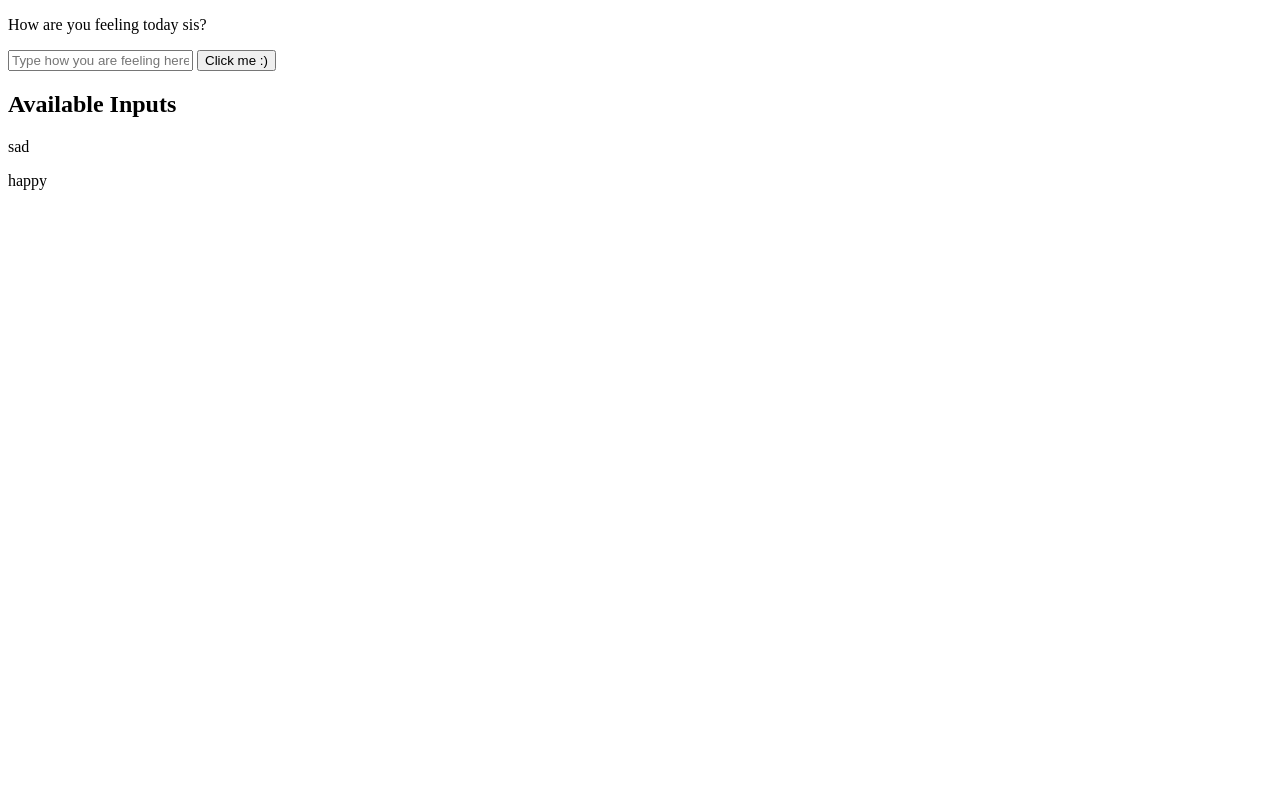
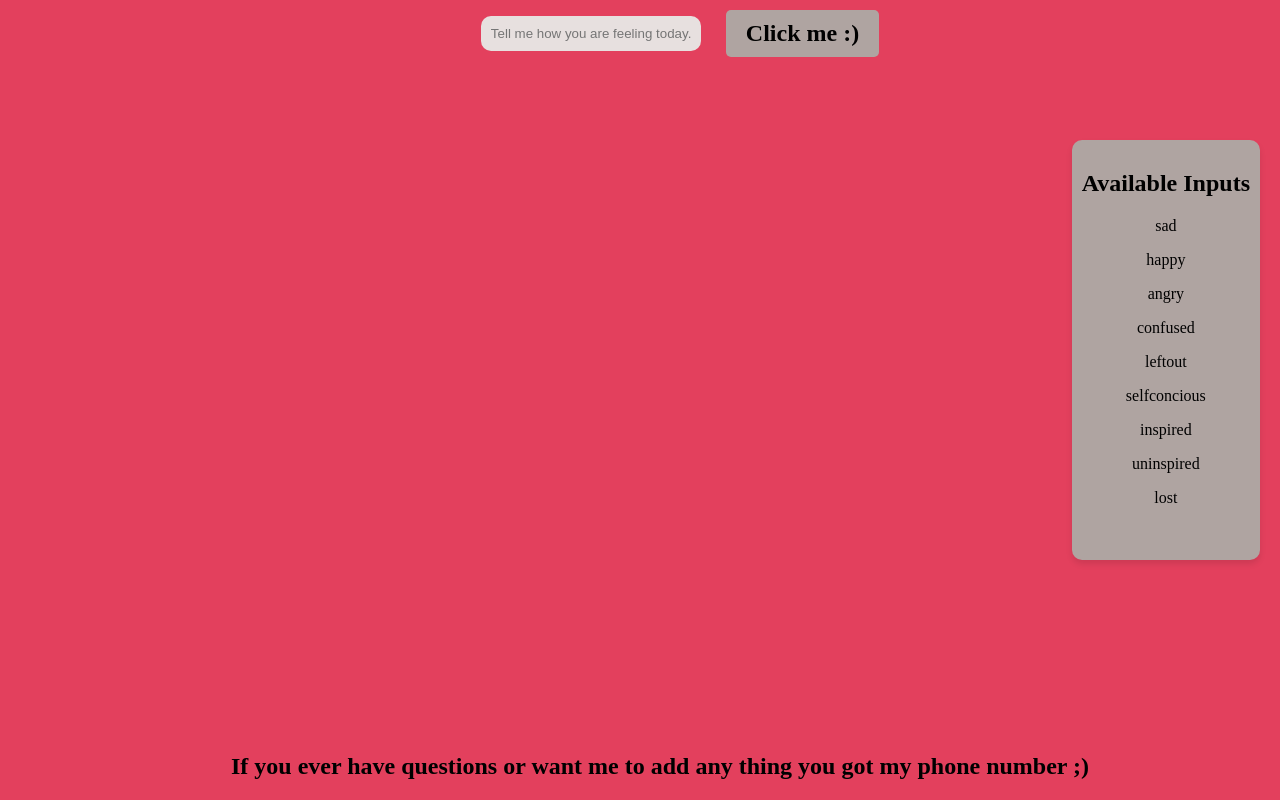
Before and after one commit to jklingaman/brotherly_advice, a plain HTML site: page main.html in a window 1280 px wide. Drawn offline with Linux system fonts and the light colour scheme; a web font is replaced by a local one.

Commit message:
Adds more entries and css for the website

```diff
--- a/main.css
+++ b/main.css
@@ -0,0 +1,93 @@
+body {
+    background: #e3405d;
+    font-family: sunshiney;
+    margin: 0;
+    padding: 0;
+    height: 100vh;
+    display: flex;
+    flex-direction: column;
+}
+#parentDiv {
+    display: flex;
+    justify-content: flex-start;
+    align-items: flex-start;
+    flex-grow: 1;
+    gap: 20px;
+    padding: 20px;
+}
+#adviceList {
+    background: #afa4a1;
+    overflow-y: scroll;
+    padding: 10px;
+    border-radius: 10px;
+    box-shadow: 0 4px 6px rgba(0, 0, 0, 0.1);
+    margin-top: 120px;
+    height: 400px;
+}
+#adviceList p {
+    text-align: center;
+}
+#mainDiv {
+    display: Flex;
+    flex-direction: column;
+    gap: 10px;
+    flex: 2;
+}
+#answers {
+    font-size: 4vh;
+    text-align: center;
+    margin-top: 185px;
+    padding: 50px;
+
+}
+#response {
+    background: #afa4a1;
+    border: none;
+    padding: 10px 20px;
+    border-radius: 5px;
+    cursor: pointer;
+    font-family: sunshiney;
+    font-size: 3vh;
+    font-weight: bold;
+}
+#response:hover {
+    background-color: #e7e0df;
+    transition: 0.5s ease;
+}
+#imagePlaceHolder {
+   flex: 1;
+    align-items: center;
+    display: flex;
+    justify-content: center;
+    border-radius: 10px;
+    margin-top: 15%;
+    border-radius: 90%;
+    overflow: hidden;
+  }
+  #header {
+    position: fixed;
+    top: 0;
+    width: 100%;
+    display: flex;
+    justify-content: center;
+    align-items: center;
+    padding: 10px 20px;
+    gap: 25px;
+  }
+  #textBox {
+    width: 200px;
+  }
+  #footer {
+    position: fixed;
+    bottom: 0;
+    width: 100%;
+    display: flex;
+    justify-content: center;
+    align-items: center;
+  }
+  input {
+    background-color: #e7e0df;
+    border: none;
+    border-radius: 10px;
+    padding: 10px;
+  }
--- a/main.html
+++ b/main.html
@@ -3,23 +3,25 @@
 <head>
     <meta charset="UTF-8">
     <meta name="viewport" content="width=device-width, initial-scale=1.0">
-
+    <link rel="stylesheet" href="main.css">
+    <link rel="preconnect" href="https://fonts.googleapis.com">
+    <link rel="preconnect" href="https://fonts.gstatic.com" crossorigin>
+    <link href="https://fonts.googleapis.com/css2?family=Sunshiney&display=swap" rel="stylesheet">
 </head>
 <body>
     <div id="parentDiv">
-        <div id="adviceDiv">
-            <p id="advice"> How are you feeling today sis? </p>
+        <div id="header">
+            <input type="text" id="textBox" placeholder="Tell me how you are feeling today...">
+            <button id="response">Click me :)</button>
         </div>
         <div id="mainDiv">
             <p id="answers"></p>
-            <input type="text" id="textBox" placeholder="Type how you are feeling here...">
-            <button id="response">Click me :)</button>
-            <div id="imagePlaceHolder"></div>
         </div>
-        <div id="adviceList">
-
+        <div id="imagePlaceHolder"></div>
+        <div id="adviceList"></div>
+        <div id="footer">
+            <h2>If you ever have questions or want me to add any thing you got my phone number ;)</h2>
         </div>
-
     </div>
     <script src="script.js">window.location.href = "index.html";</script>
 </body>
--- a/script.js
+++ b/script.js
@@ -11,17 +11,91 @@ document.addEventListener("DOMContentLoaded", function() {
     const responses = {
         sad: [ {
                 text: 'The most helpful piece of advice I can give you for being sad is, to let yourself feel it. Cry it out, go find a place you can be alone, and feeeeeel what you are feeling. BUT, whenever you leave whatever hole you crawled into, you LEAVE what made you crawl in that hole, in that hole.',
-                image:'',
+                image:'https://i.postimg.cc/0NFtfdRR/saadblu.png',
+              },
+              {
+                text: 'I know feeling this way sucks, but you are gonna be okay, you are strong! <3',
+                image: 'https://i.postimg.cc/y6FfmZLt/stronggirl.webp',
               },
         ],
         happy: [
             {
                 text: 'Happiness comes and goes, but always cherish these moments, because these are the moments, that make this life worth living!',
-                image:'',
+                image:'https://i.postimg.cc/KYRqBpWD/joy.jpg',
             },
             {
                 text: 'Go spread this joy your feeling, there is no better feeling than being happy with the people you love! Go spend time with moo, or mom, or someone you love and do something you BOTH love because that right there is the secret to a loooong happy life!',
-                image: 'https://i.postimg.cc/YqBXzmqT/IMG-1975.jpg',
+                image: 'https://i.postimg.cc/3RGtb4Yy/how-board-games-saved-christmas-930x620.jpg',
+            },
+        ],
+        angry: [
+            {
+                text: 'The most valuable skill you can learn in life little one is breathing, if you get angry, like reaaaaaaalllllly angry breathe in through your nose, and count 1...2...3...4...5... then breathe out through your mouth, and hold it 1...2...3...4...5... and repeat that 3-4 times you wont be angry anymore and you will be able to handle the situation with a clear head!',
+                image: 'https://i.postimg.cc/SRZFmTt2/realbreathing.gif',
+            },
+            {
+                text: 'You are probably angry for good reason but that doesn\'t give you the right to act a fool! You are smart so use your head!',
+                image: 'https://i.postimg.cc/mkN8BvcB/calm-and-collected-d23ebf9494.jpg',
+            },
+            {
+                text: 'Sometimes people just need their asses beat, if you feel like this is one of those times you CALL me first.(Don\'t let Mom see this one.)',
+                image: 'https://i.postimg.cc/FFgQz81g/knuckle-Sandwich.jpg',
+            }
+        ],
+        confused: [
+            {
+                text: 'If you are confused, and nothing is making sense, and you just don\'t know WHAT to do. Take some breaths and then do what you know in your HEART is the RIGHT thing to do, get out of that situation so that you can analyze why you were confused, and what was happening. Then you will be able to take care of the matter in a respectful manner.',
+                image: 'https://i.postimg.cc/T2V9L50w/confusion.jpg',
+            },
+            {
+                text: 'I think that sometimes life just gets overwhelming and you just need to breathe and take a little break go for a walk, and disconnect from all the craziness you are normally getting yourself into!',
+                image: 'https://i.postimg.cc/cCCLSn4m/walking.jpg',
+            },
+        ],
+        leftout: [
+            {
+                text: 'Unfortunatley at the end of the day sometimes we get left out of things, and that is A-okay because were not always meant to be friends with everyone we meet. You need to be comfortable and happy with just being by yourself because you there won\'t always be someone there.',
+                image: 'https://i.postimg.cc/zDQJh3Gs/selflove.jpg',
+            },
+            {
+                text: 'Be your own person, we aren\'t sheep in this family, we pave our own road, and do what makes us happy.',
+                image: 'https://i.postimg.cc/HsQkCdTF/drSuess.png',
+            },
+        ],
+        selfconcious: [
+            {
+                text: 'You are one of a kind Ryan Lynn you are the one and ONLY Ryan Lynn Scovel. People your whole life will try to tear you down, but you can NOT let them. You are so special Ryan, and God put you on this earth for a reason. Of that you can rest assured.',
+                image: 'https://i.postimg.cc/JnDBNvjm/oneofakind.gif',
+            },
+            {
+                text:  'You are funny, you are beautiful, you are kind, you are wonderful, you are you, and there is nothing more AMAZING than being yourself, and if the people around you can\'t see how amazing you are alllll that means, is that you need to surround yourself with different people, becuase you Ryan are AMAZING.',
+                image: 'https://i.postimg.cc/jjRpJr0w/i-am-enough-filled.jpg',
+            },
+        ],
+        inspired: [
+            {
+                text: 'You need to take whatever inspiration you are feeling and RUN with it, you can do anything!',
+                image: 'https://i.postimg.cc/L8qzmJ0N/skyisthelimit.jpg',
+            },
+            {
+                text: 'Do NOT let ANYone stop you, people will always try to hold you back out of fear, or there own failures. But if you hear nothing else that I say here THIS, the only way you can truly FAIL is if you don\'t learn from the mistake.',
+                image: 'https://i.postimg.cc/SR6g7DMT/cantfail.png',
+            },
+        ],
+        uninspired: [
+            {
+                text: 'You are not alone here so many people are uninspired, but all you have to do to find inspiration is start trying new things!',
+                image: 'https://i.postimg.cc/RZHNPyFZ/newthings.jpg',
+            },
+            {
+                text: 'Inspiration is like the wind, it comes and goes, but as long as you have a little motivation and a little dedication nothing will EVER stop you. Stay kind, and positive and good things will come your way.',
+                image: 'https://i.postimg.cc/GpRhXpVX/inspired.jpg',
+            },
+        ],
+        lost: [
+            {
+                text: 'Everything lost can be found again little one, reach out to someone if you feel this way I will talk to you as much for as long as possible! Everything will be okay. Just breathe.',
+                image: 'https://i.postimg.cc/0rgqrWqV/download.jpg',
             },
         ],
     };
@@ -48,7 +122,7 @@ document.addEventListener("DOMContentLoaded", function() {
                 imagePlaceHolder.innerHTML = `<img src="${randomResponse.image}" alt="Advice Image">`;
             }
         } else {
-            adviceElement.textContent = `hahahha Try again little one ${inputAdvice} is not one of the options.`;
+            adviceElement.textContent = `Hahahha try again little one, "${inputAdvice}" is not one of the available inputs.`;
         }
     });
 });
```
